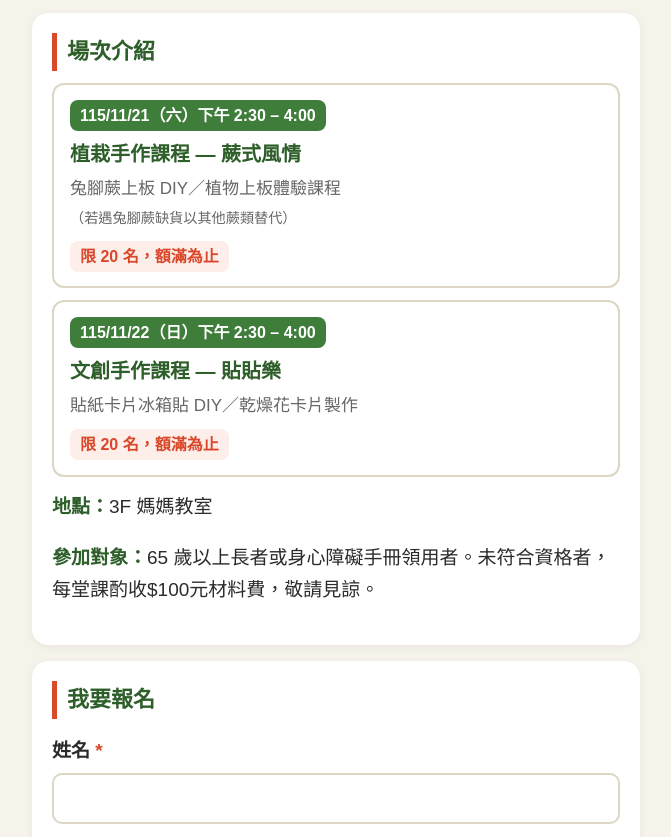
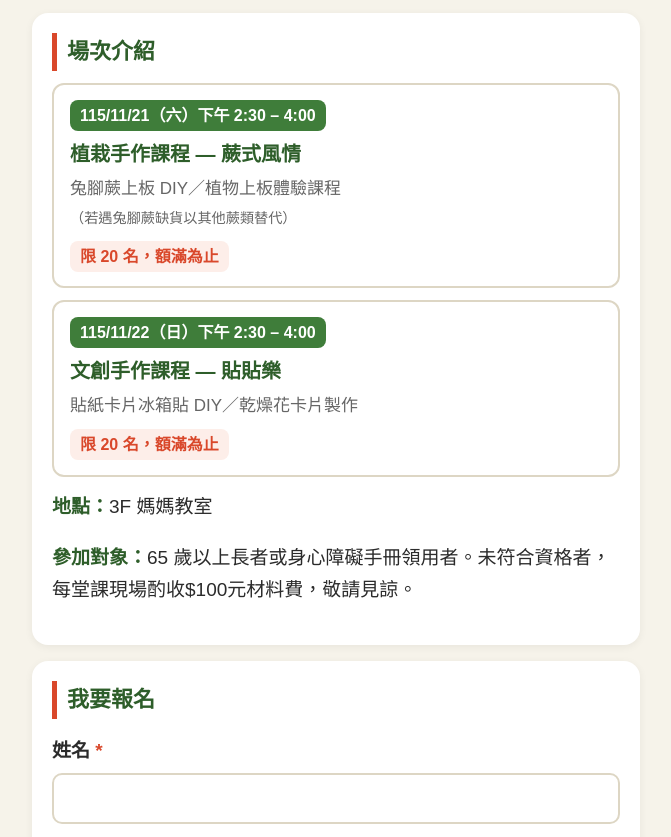
Before and after one commit to empiresun36/balcony-farm, a plain HTML site: page senior-prep/index.html in a window 1280 px wide. Shown: the part 224-1061 px from the top of the page, without its empty margins (304-975 px from the left). Drawn offline with Linux system fonts and the light colour scheme.

Commit message:
Update index.html

```diff
--- a/senior-prep/index.html
+++ b/senior-prep/index.html
@@ -89,7 +89,7 @@
     </div>
 
     <p style="margin-top:14px"><strong style="color:var(--green-d)">地點：</strong>3F 媽媽教室</p>
-    <p style="margin-top:4px"><strong style="color:var(--green-d)">參加對象：</strong>65 歲以上長者或身心障礙手冊領用者。未符合資格者，每堂課酌收$100元材料費，敬請見諒。</p>
+    <p style="margin-top:4px"><strong style="color:var(--green-d)">參加對象：</strong>65 歲以上長者或身心障礙手冊領用者。未符合資格者，每堂課現場酌收$100元材料費，敬請見諒。</p>
   </section>
 
   <section class="card" id="formCard">
```
